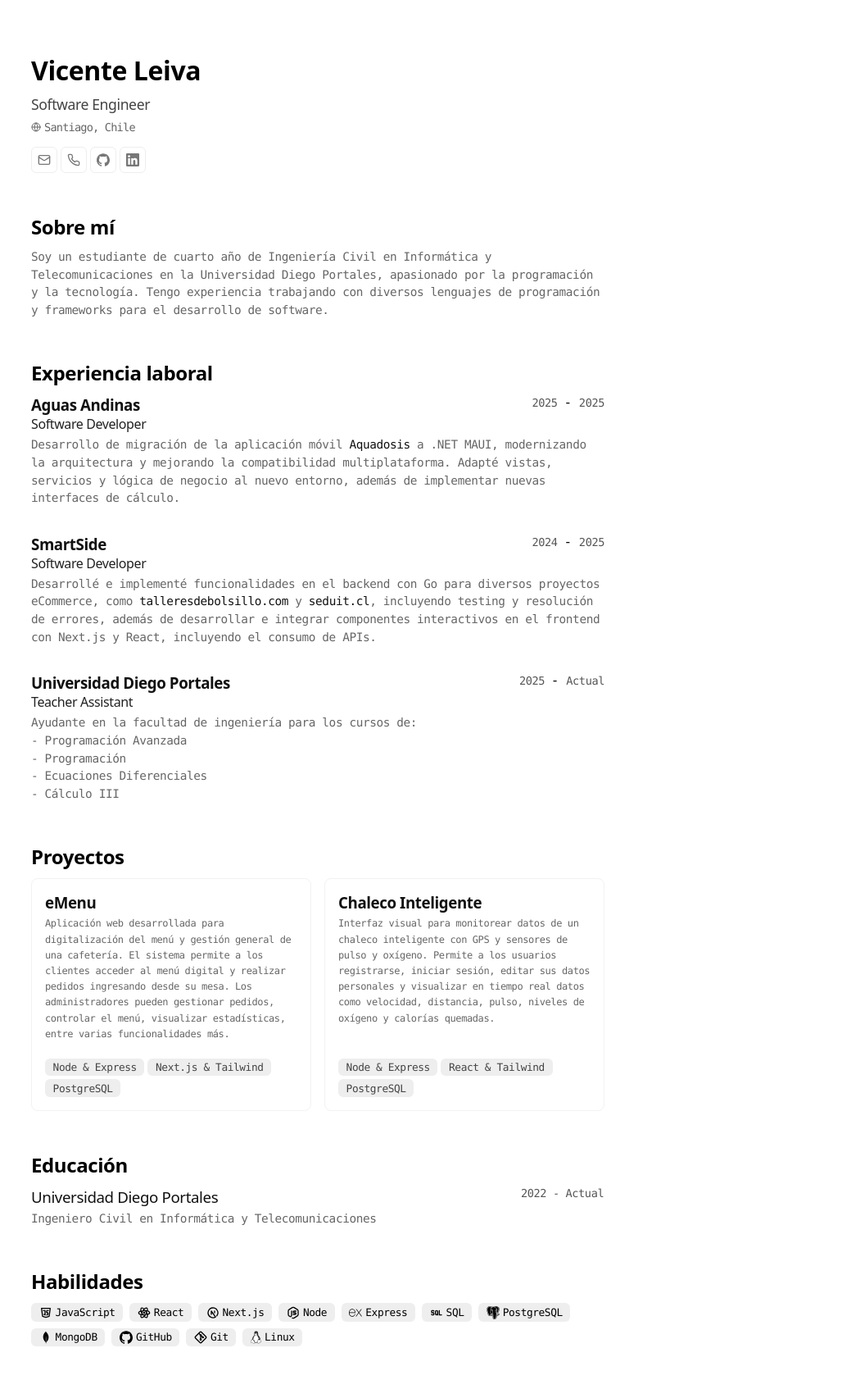
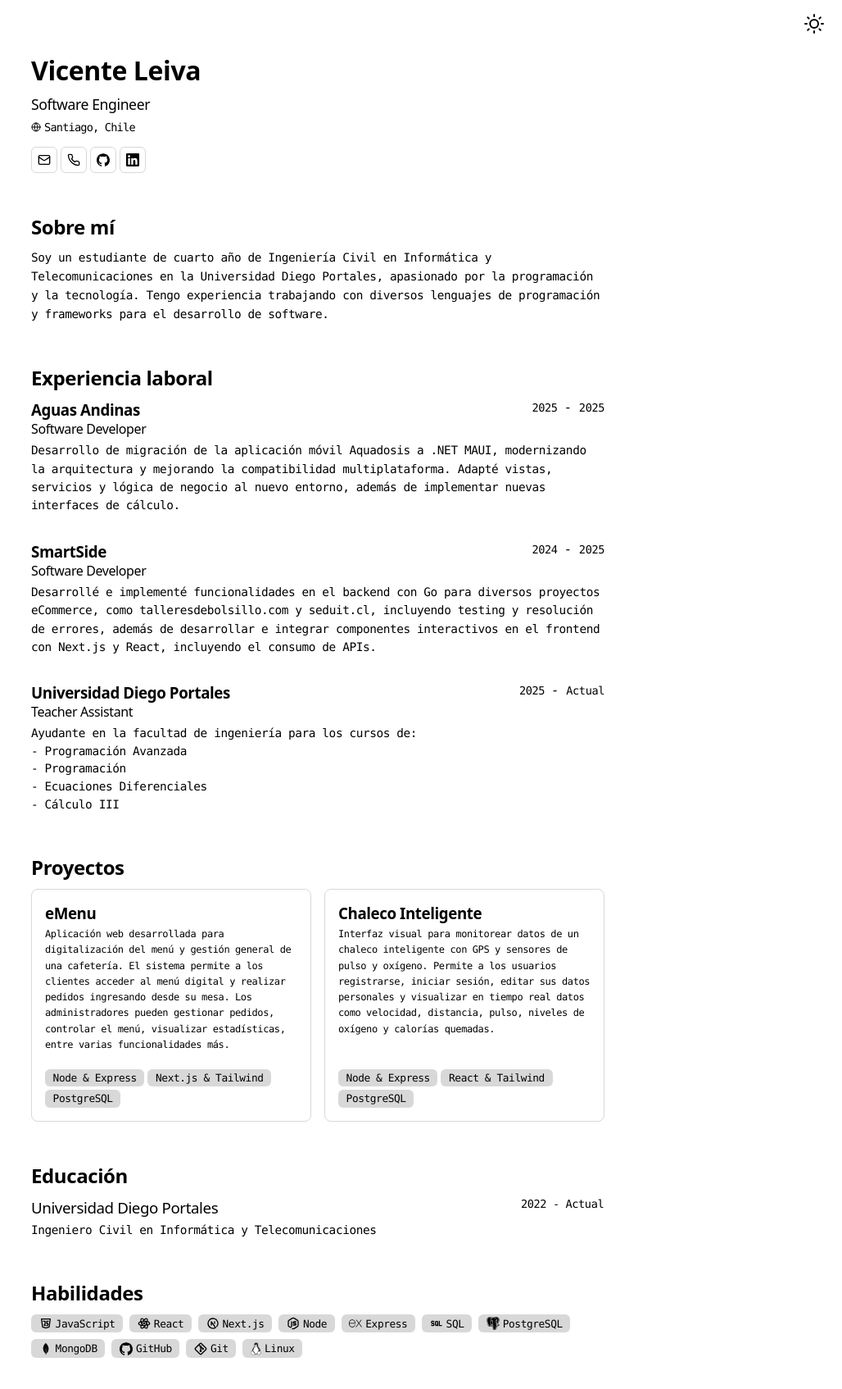
Before and after one commit to xxvnte/xxvnte.github.io, an Astro site: page / in a window 1280 px wide. Shown: the whole page at 82% size, without its empty margins (252-1280 px from the left). Built offline with nearby package versions, Linux system fonts and the light colour scheme; Astro itself is replaced by a stand-in of ours.

Commit message:
added dark theme

```diff
--- a/cv.json
+++ b/cv.json
@@ -34,7 +34,7 @@
       "url": "https://www.aguasandinas.cl/web/aguasandinas/conocenos",
       "startDate": "May 2025",
       "endDate": "Oct 2025",
-      "summary": "Desarrollo de migración de la aplicación móvil <a href='https://play.google.com/store/apps/details?id=cl.aguasandinas.aquadosis&hl=es_CL' style='color: #111;' target='_blank'>Aquadosis</a> a .NET MAUI, modernizando la arquitectura y mejorando la compatibilidad multiplataforma. Adapté vistas, servicios y lógica de negocio al nuevo entorno, además de implementar nuevas interfaces de cálculo.",
+      "summary": "Desarrollo de migración de la aplicación móvil <a href='https://play.google.com/store/apps/details?id=cl.aguasandinas.aquadosis&hl=es_CL' style='color: var(--text-color);' target='_blank'>Aquadosis</a> a .NET MAUI, modernizando la arquitectura y mejorando la compatibilidad multiplataforma. Adapté vistas, servicios y lógica de negocio al nuevo entorno, además de implementar nuevas interfaces de cálculo.",
       "highlights": [
         ""
       ]
@@ -45,7 +45,7 @@
       "url": "https://www.smartside.cl/",
       "startDate": "Dic 2024",
       "endDate": "Feb 2025",
-      "summary": "Desarrollé e implementé funcionalidades en el backend con Go para diversos proyectos eCommerce, como <a href='https://talleresdebolsillo.com' style='color: #111;' target='_blank'>talleresdebolsillo.com</a> y <a href='https://seduit.cl' style='color: #111;' target='_blank'>seduit.cl</a>, incluyendo testing y resolución de errores, además de desarrollar e integrar componentes interactivos en el frontend con Next.js y React, incluyendo el consumo de APIs.",
+      "summary": "Desarrollé e implementé funcionalidades en el backend con Go para diversos proyectos eCommerce, como <a href='https://talleresdebolsillo.com' style='color: var(--text-color);' target='_blank'>talleresdebolsillo.com</a> y <a href='https://seduit.cl' style='color: var(--text-color);' target='_blank'>seduit.cl</a>, incluyendo testing y resolución de errores, además de desarrollar e integrar componentes interactivos en el frontend con Next.js y React, incluyendo el consumo de APIs.",
       "highlights": [
         ""
       ]
@@ -55,7 +55,7 @@
       "position": "Teacher Assistant",
       "url": "https://www.udp.cl/",
       "startDate": "Mar 2025",
-      "summary": "Ayudante en la facultad de ingeniería para los cursos de: <p> - Programación Avanzada <p> <p> - Programación </p> <p> - Ecuaciones Diferenciales </p> <p> - Cálculo III <p>",
+      "summary": "Ayudante en la facultad de ingeniería para los cursos de: <p style='color: var(--link-color);'>- Programación Avanzada</p> <p style='color: var(--link-color);'>- Programación</p> <p style='color: var(--link-color);'>- Ecuaciones Diferenciales</p> <p style='color: var(--link-color);'>- Cálculo III</p>",
       "highlights": []
     }
   ],
--- a/src/components/KeyboardManager.astro
+++ b/src/components/KeyboardManager.astro
@@ -136,8 +136,8 @@ const profilesInfo = profiles.map(({ network, url }) => {
   }
 
   footer {
-    background: #fdfdfd;
-    border-top: 1px solid #eee;
+    background: var(--background-color);
+    border-top: 1px solid var(--highlight-color);
     position: fixed;
     bottom: 0px;
     width: 100%;
@@ -154,7 +154,7 @@ const profilesInfo = profiles.map(({ network, url }) => {
   }
 
   kbd {
-    background: #eee;
+    background: var(--highlight-color);
     border-radius: 4px;
     padding: 2px 4px;
     font-size: 12px;
--- a/src/components/sections/About.astro
+++ b/src/components/sections/About.astro
@@ -1,9 +1,16 @@
 ---
 import Section from "../Section.astro";
-import { basics } from "@cv"
-const { summary } = basics
+import { basics } from "@cv";
+const { summary } = basics;
 ---
 
 <Section title="Sobre mí">
-    <p>{summary}</p>
+  <p>{summary}</p>
 </Section>
+
+<style>
+  p {
+    line-height: 1.6;
+    color: var(--link-color);
+  }
+</style>
--- a/src/components/sections/Education.astro
+++ b/src/components/sections/Education.astro
@@ -44,7 +44,7 @@ import { education } from "@cv"
 
   article h3 {
     font-weight: 500;
-    color: #111;
+    color: var(--text-color);
   }
 
   header {
@@ -55,9 +55,15 @@ import { education } from "@cv"
   }
 
   time {
-    color: #555;
+    color: var(--text-color);
     font-size: 0.85rem;
     min-width: 102px;
+  }
+
+  p {
+    color: var(--link-color);
+    font-size: 0. nine  rem;
+    line-height: 1.4rem;
   }
 
   @media (width <= 700px) {
--- a/src/components/sections/Experience.astro
+++ b/src/components/sections/Experience.astro
@@ -63,11 +63,11 @@ import { work } from "@cv";
 
   article h3 {
     font-weight: 600;
-    color: #111;
+    color: var(--text-color);
   }
 
   article a {
-    color: #111;
+    color: var(--text-color);
   }
 
   article a:hover {
@@ -75,7 +75,7 @@ import { work } from "@cv";
   }
 
   article h4 {
-    color: #222;
+    color: var(--text-color);
     font-weight: 400;
   }
 
@@ -87,10 +87,16 @@ import { work } from "@cv";
   }
 
   time {
-    color: #555;
+    color: var(--text-color);
     font-size: 0.85rem;
     min-width: 102px;
     cursor: default;
+  }
+
+  p {
+    color: var(--link-color);
+    font-size: 0. nine  rem;
+    line-height: 1.4rem;
   }
 
   [data-title]:hover:after {
--- a/src/components/sections/Hero.astro
+++ b/src/components/sections/Hero.astro
@@ -108,7 +108,7 @@ const printInfo = [email, phone, githubUrl, linkedUrl].filter(Boolean);
   }
 
   h2 {
-    color: #444;
+    color: var(--link-color);
     font-weight: 500;
     font-size: 1.1rem;
     text-wrap: balance;
@@ -122,7 +122,7 @@ const printInfo = [email, phone, githubUrl, linkedUrl].filter(Boolean);
   }
 
   span {
-    color: #666;
+    color: var(--link-color);
     display: flex;
     align-items: center;
     gap: 0.25rem;
@@ -139,11 +139,11 @@ const printInfo = [email, phone, githubUrl, linkedUrl].filter(Boolean);
   }
 
   footer a {
-    color: #777;
+    color: var(--text-color);
     display: inline-flex;
     align-items: center;
     justify-content: center;
-    border: 1px solid #eee;
+    border: 1px solid var(--highlight-color);
     padding: 4px;
     height: 32px;
     width: 32px;
@@ -152,7 +152,8 @@ const printInfo = [email, phone, githubUrl, linkedUrl].filter(Boolean);
   }
 
   footer a:hover {
-    background: #eee;
-    border: 1px solid #ddd;
+    background: var(--highlight-color);
+    border: 1px solid var(--highlight-color);
+    color: var(--text-color);
   }
 </style>
--- a/src/components/sections/Projects.astro
+++ b/src/components/sections/Projects.astro
@@ -43,12 +43,14 @@ import { projects } from "@cv";
 
   article {
     border-radius: 8px;
-    border: 1px solid #f2f2f2;
+    border: 1px solid var(--highlight-color);
     gap: 16px;
     display: flex;
     flex-direction: column;
     padding: 16px;
     height: 100%;
+    background-color: var(--background-color);
+    color: var(--text-color);
   }
 
   article header {
@@ -60,7 +62,7 @@ import { projects } from "@cv";
   }
 
   article a {
-    color: #111;
+    color: var(--text-color);
   }
 
   article a:hover {
@@ -71,6 +73,7 @@ import { projects } from "@cv";
     font-size: 0.75rem;
     line-height: 1.2rem;
     margin-bottom: 4px;
+    color: var(--link-color);
   }
 
   article h3 span {
@@ -90,8 +93,8 @@ import { projects } from "@cv";
 
   footer span {
     border-radius: 6px;
-    background: #eee;
-    color: #444;
+    background: var(--highlight-color);
+    color: var(--link-color);
     font-size: 0.8rem;
     font-weight: 500;
     padding: 0.2rem 0.6rem;
@@ -120,7 +123,7 @@ import { projects } from "@cv";
 
     article {
       border: none;
-      box-shadow: 0 1px 1px #f2f2f2;
+      box-shadow: 0 1px 1px var(--highlight-color);
       padding: 0 0 16px 0;
     }
   }
--- a/src/components/sections/Skills.astro
+++ b/src/components/sections/Skills.astro
@@ -75,9 +75,9 @@ const SKILLS_ICONS: Record<string, any> = {
 
   li {
     align-items: center;
-    background: #eee;
+    background: var(--highlight-color);
     border-radius: 6px;
-    color: black;
+    color: var(--link-color);
     display: flex;
     font-size: 0.8rem;
     font-weight: 500;
--- a/src/pages/index.astro
+++ b/src/pages/index.astro
@@ -8,8 +8,8 @@ import Projects from "@/components/sections/Projects.astro";
 import Skills from "@/components/sections/Skills.astro";
 import KeyboardManager from "@/components/KeyboardManager.astro";
 
-import {basics} from "@cv"
-const {name, label} = basics
+import { basics } from "@cv";
+const { name, label } = basics;
 ---
 
 <Layout title={`Portafolio de ${name} - ${label}`}>
@@ -21,14 +21,112 @@ const {name, label} = basics
     <Education />
     <Skills />
   </main>
-
-  <KeyboardManager />
+  <button
+    id="theme-toggle"
+    aria-label="Toggle Theme"
+    style="position: fixed; top: 1rem; right: 1rem; border: none; background: none; cursor: pointer;"
+  >
+    <span id="theme-icon">
+      <svg
+        id="sun-icon"
+        xmlns="http://www.w3.org/2000/svg"
+        viewBox="0 0 24 24"
+        fill="none"
+        stroke="currentColor"
+        stroke-width="2"
+        stroke-linecap="round"
+        stroke-linejoin="round"
+        style="width: 24px; height: 24px;"
+      >
+        <circle cx="12" cy="12" r="5"></circle>
+        <line x1="12" y1="1" x2="12" y2="3"></line>
+        <line x1="12" y1="21" x2="12" y2="23"></line>
+        <line x1="4.22" y1="4.22" x2="5.64" y2="5.64"></line>
+        <line x1="18.36" y1="18.36" x2="19.78" y2="19.78"></line>
+        <line x1="1" y1="12" x2="3" y2="12"></line>
+        <line x1="21" y1="12" x2="23" y2="12"></line>
+        <line x1="4.22" y1="19.78" x2="5.64" y2="18.36"></line>
+        <line x1="18.36" y1="5.64" x2="19.78" y2="4.22"></line>
+      </svg>
+      <svg
+        id="moon-icon"
+        xmlns="http://www.w3.org/2000/svg"
+        viewBox="0 0 24 24"
+        fill="none"
+        stroke="white"
+        stroke-width="2"
+        stroke-linecap="round"
+        stroke-linejoin="round"
+        style="width: 24px; height: 24px; display: none;"
+      >
+        <path d="M21 12.79A9 9 0 1111.21 3 7 7 0 0021 12.79z"></path>
+      </svg>
+      <path d="M21 12.79A9 9 0 1111.21 3 7 7 0 0021 12.79z"></path>
+    </span>
+  </button>
 </Layout>
+<KeyboardManager />
 
 <style>
+  :root {
+    --background-color: #ffffff;
+    --text-color: #000000;
+    --link-color: #000000;
+    --highlight-color: #d8d8d8;
+  }
+
+  html[data-theme="dark"] {
+    --background-color: #080808;
+    --text-color: #ffffff;
+    --link-color: #cfcfcf;
+    --highlight-color: #333;
+  }
+
+  body {
+    background-color: var(--background-color);
+    color: var(--text-color);
+    transition:
+      background-color 0.3s,
+      color 0.3s;
+    backface-visibility: hidden;
+  }
+
   main {
     padding: 4rem;
     margin: auto;
     width: 100%;
   }
 </style>
+
+<script>
+  const themeToggle = document.getElementById("theme-toggle");
+  const sunIcon = document.getElementById("sun-icon");
+  const moonIcon = document.getElementById("moon-icon");
+  const currentTheme = localStorage.getItem("theme") || "light";
+
+  document.documentElement.setAttribute("data-theme", currentTheme);
+  if (currentTheme === "light") {
+    sunIcon.style.display = "block";
+    moonIcon.style.display = "none";
+  } else {
+    sunIcon.style.display = "none";
+    moonIcon.style.display = "block";
+  }
+
+  themeToggle?.addEventListener("click", () => {
+    const newTheme =
+      document.documentElement.getAttribute("data-theme") === "light"
+        ? "dark"
+        : "light";
+    document.documentElement.setAttribute("data-theme", newTheme);
+    localStorage.setItem("theme", newTheme);
+
+    if (newTheme === "light") {
+      sunIcon.style.display = "block";
+      moonIcon.style.display = "none";
+    } else {
+      sunIcon.style.display = "none";
+      moonIcon.style.display = "block";
+    }
+  });
+</script>
```
